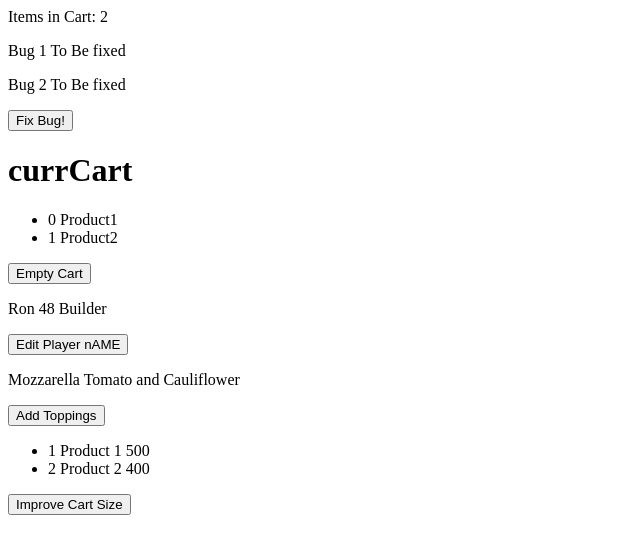
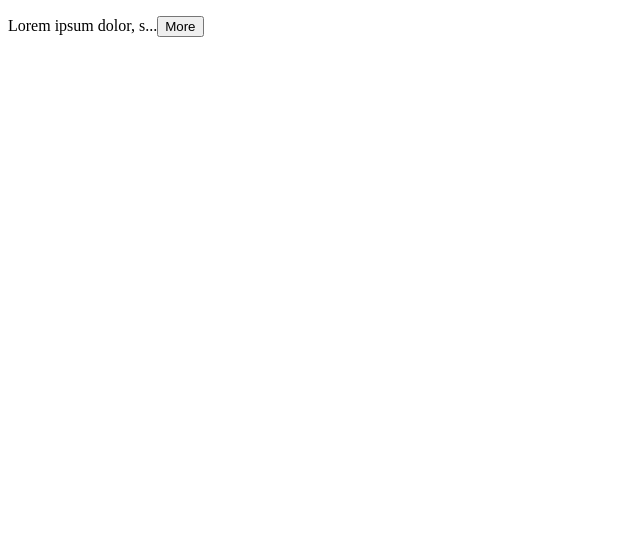
Before and after one commit to onetrueheisenberg/react-app, a React (Vite) app: page / in a window 1280 px wide. Shown: the top 554 px of the page, without its empty margins (0-640 px from the left). Built offline with nearby package versions, Linux system fonts and the light colour scheme.

Commit message:
initial commit for react

```diff
--- a/src/App.tsx
+++ b/src/App.tsx
@@ -8,6 +8,7 @@ import Like from "./components/Like";
 import { produce } from "immer";
 import Navbar from "./components/Navbar";
 import Cart from "./components/Cart";
+import ExpandableText from "./components/ExpandableText";
 
 function App() {
   const [isAlertVisible, setAlertVisibility] = useState(false);
@@ -119,7 +120,7 @@ function App() {
       </Buttons>
       <BsFillCalendar2DayFill color="red" size="40" /> */}
       {/* <Like onClick={() => console.log("Clicked")} /> */}
-      <Navbar productsSize={products.length} />
+      {/* <Navbar productsSize={products.length} />
       {bugs.map((bug) => (
         <p key={bug.id}>
           {bug.title} {bug.active ? "To Be fixed" : "FiXeD"}
@@ -150,7 +151,20 @@ function App() {
           </ul>
         </p>
       ))}
-      <button onClick={handleIncreaseCartItemSize}>Improve Cart Size</button>
+      <button onClick={handleIncreaseCartItemSize}>Improve Cart Size</button> */}
+      <ExpandableText maxChars={20}>
+        Lorem ipsum dolor, sit amet consectetur adipisicing elit. A debitis
+        tempore minima harum saepe esse at dolorem nisi! Iste recusandae omnis,
+        eligendi nemo velit vel saepe nam, incidunt quos beatae illum quam
+        adipisci quia ad, ea nisi dolorum aperiam commodi officia assumenda
+        veritatis officiis aut est. Ipsam maxime facilis atque aut temporibus,
+        explicabo tempora assumenda earum animi sapiente iste consectetur cum,
+        alias, non similique. Ad est tenetur obcaecati mollitia adipisci, cumque
+        saepe cum, deserunt blanditiis eum quos quia sed, enim autem omnis et
+        accusamus quo? Repellendus ratione consectetur aspernatur tempore quidem
+        ipsum quaerat voluptatem nobis, aperiam, omnis deleniti necessitatibus
+        harum?
+      </ExpandableText>
     </div>
   );
 }
--- /dev/null
+++ b/src/components/ExpandableText/ExpandableText.tsx
@@ -0,0 +1,24 @@
+import { useState } from "react";
+
+interface Props {
+  children: string;
+  maxChars?: number;
+}
+
+const ExpandableText = ({ children, maxChars = 100 }: Props) => {
+  const [show, setShow] = useState(false);
+  if (children.length <= maxChars) {
+    return <p>{children}</p>;
+  } else {
+    const text = children.substring(0, maxChars);
+    return (
+      <p>
+        {text}
+        {show ? children.substring(maxChars) : "..."}
+        <button onClick={() => setShow(!show)}>{show ? "Less" : "More"}</button>
+      </p>
+    );
+  }
+};
+
+export default ExpandableText;
--- /dev/null
+++ b/src/components/ExpandableText/index.ts
@@ -0,0 +1,3 @@
+import ExpandableText from './ExpandableText';
+
+export default ExpandableText;
```
Also changed, not shown: src/components/ExpandableText/ExpandableText-Does-not-Work.tsx (added, +54 -0 lines).
